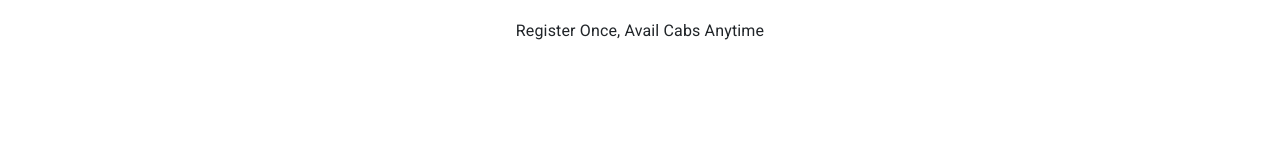
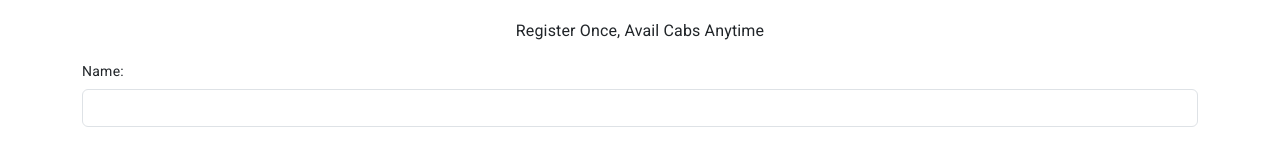
Before and after one commit to ashimaakash03/ride-booking-application, an Angular app in the folder ride-booking-application-frontend/: page / in a window 1280 px wide. Shown: the part 133-300 px from the top of the page. Built offline with nearby package versions, Linux system fonts and the light colour scheme.

Commit message:
created name field of registration form

```diff
--- a/ride-booking-application-frontend/src/app/components/registration/registration.component.html
+++ b/ride-booking-application-frontend/src/app/components/registration/registration.component.html
@@ -2,3 +2,13 @@
 	<h1> Registration Form </h1>
 	<h3> Register Once, Avail Cabs Anytime</h3>
 </div>
+<div class="container">
+	<div class="form mt-lg-3">
+		<form class="needs-validation">
+			<div class="mt-lg-3 mb-lg-3">
+				<label class="form-label" for="name-input">Name: </label>
+				<input class="form-control" id="name-input" required type="text">
+			</div>
+		</form>
+	</div>
+</div>
```
